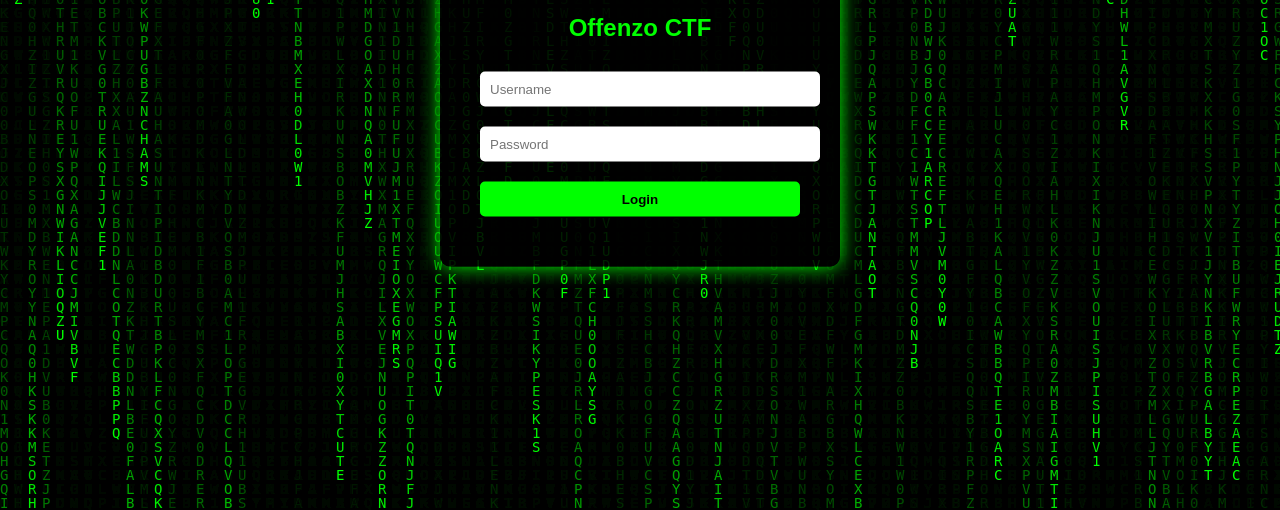
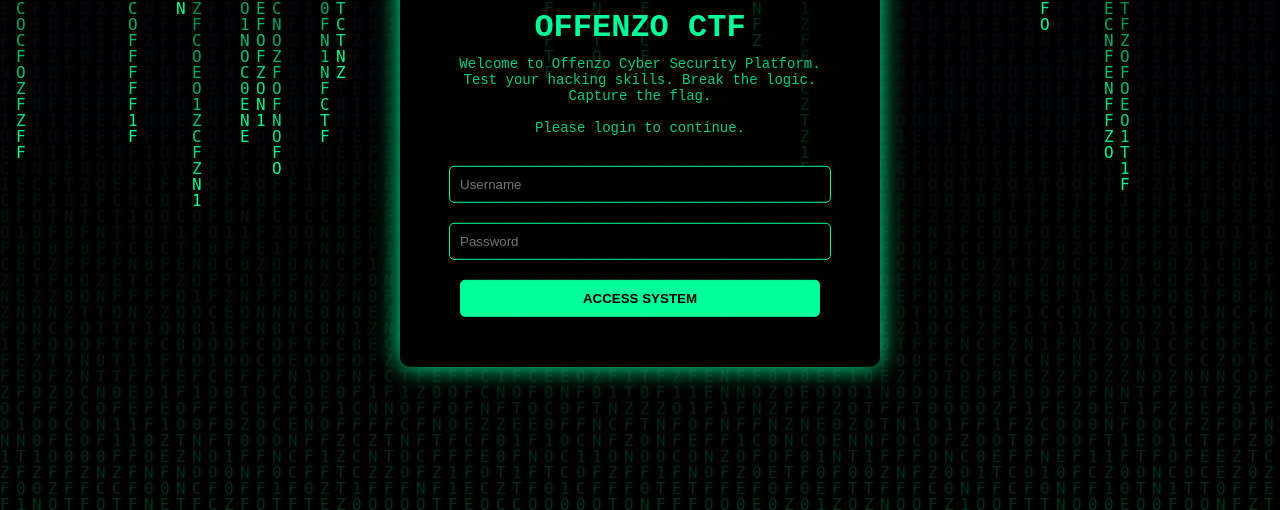
Before and after one commit to pavanmayamandiram-dotcom/ctf-web-challenge, a Python web app: template templates/login.html in a window 1280 px wide. Shown: the part 290-800 px from the top of the page. Run offline with Jinja, Linux system fonts and the light colour scheme; the template is opened without the code that fills it, so the values that code supplies are empty.

Commit message:
Add Professional Offenzo theme

```diff
--- a/templates/login.html
+++ b/templates/login.html
@@ -1,62 +1,83 @@
 <!DOCTYPE html>
 <html>
 <head>
-    <title>Offenzo CTF - Login</title>
+    <title>Offenzo CTF | Secure Login</title>
 
     <style>
         body {
             margin: 0;
-            padding: 0;
+            font-family: 'Courier New', monospace;
+            background: black;
+            color: #00ff99;
             overflow: hidden;
-            font-family: Arial, sans-serif;
-            background: black;
         }
 
         canvas {
             position: fixed;
             top: 0;
             left: 0;
-            z-index: 0;
+            z-index: -1;
         }
 
-        .login-box {
+        .container {
             position: absolute;
             top: 50%;
             left: 50%;
             transform: translate(-50%, -50%);
-            background: rgba(0, 0, 0, 0.85);
+            background: rgba(0,0,0,0.8);
             padding: 40px;
             border-radius: 10px;
-            box-shadow: 0 0 20px #00ff00;
+            box-shadow: 0 0 25px #00ff99;
+            width: 400px;
             text-align: center;
-            z-index: 1;
-            color: white;
-            width: 320px;
         }
 
-        .login-box h2 {
+        h1 {
+            color: #00ff99;
+            margin-bottom: 10px;
+        }
+
+        .welcome {
             margin-bottom: 20px;
-            color: #00ff00;
+            font-size: 14px;
+            color: #00cc88;
         }
 
         input {
-            width: 100%;
+            width: 90%;
             padding: 10px;
             margin: 10px 0;
-            border: none;
+            background: black;
+            border: 1px solid #00ff99;
+            color: #00ff99;
             border-radius: 5px;
         }
 
         input[type="submit"] {
-            background: #00ff00;
+            background: #00ff99;
             color: black;
             font-weight: bold;
             cursor: pointer;
         }
 
+        input[type="submit"]:hover {
+            background: #00cc88;
+        }
+
         .error {
             color: red;
             margin-bottom: 10px;
+        }
+
+        .hacker {
+            width: 120px;
+            animation: float 3s ease-in-out infinite;
+        }
+
+        @keyframes float {
+            0% { transform: translateY(0px); }
+            50% { transform: translateY(-10px); }
+            100% { transform: translateY(0px); }
         }
     </style>
 </head>
@@ -64,56 +85,64 @@
 
 <canvas id="matrix"></canvas>
 
-<div class="login-box">
-    <h2>Offenzo CTF</h2>
+<div class="container">
+
+    <img src="https://i.imgur.com/6X4J7bK.png" class="hacker">
+
+    <h1>OFFENZO CTF</h1>
+
+    <div class="welcome">
+        Welcome to Offenzo Cyber Security Platform.<br>
+        Test your hacking skills. Break the logic. Capture the flag.<br><br>
+        Please login to continue.
+    </div>
 
     {% if error %}
         <div class="error">{{ error }}</div>
     {% endif %}
 
     <form method="POST">
-        <input type="text" name="username" placeholder="Username">
-        <input type="password" name="password" placeholder="Password">
-        <input type="submit" value="Login">
+        <input type="text" name="username" placeholder="Username" required><br>
+        <input type="password" name="password" placeholder="Password" required><br>
+        <input type="submit" value="ACCESS SYSTEM">
     </form>
+
 </div>
 
 <script>
-    var canvas = document.getElementById("matrix");
-    var ctx = canvas.getContext("2d");
+    const canvas = document.getElementById("matrix");
+    const ctx = canvas.getContext("2d");
 
     canvas.height = window.innerHeight;
     canvas.width = window.innerWidth;
 
-    var letters = "01ABCDEFGHIJKLMNOPQRSTUVWXYZ";
-    letters = letters.split("");
+    const letters = "01OFFENZOCTF";
+    const fontSize = 16;
+    const columns = canvas.width / fontSize;
 
-    var fontSize = 14;
-    var columns = canvas.width / fontSize;
-
-    var drops = [];
-    for (var x = 0; x < columns; x++)
+    const drops = [];
+    for(let x = 0; x < columns; x++)
         drops[x] = 1;
 
-    function draw() {
+    function draw(){
         ctx.fillStyle = "rgba(0, 0, 0, 0.05)";
         ctx.fillRect(0, 0, canvas.width, canvas.height);
 
-        ctx.fillStyle = "#00ff00";
+        ctx.fillStyle = "#00ff99";
         ctx.font = fontSize + "px monospace";
 
-        for (var i = 0; i < drops.length; i++) {
-            var text = letters[Math.floor(Math.random() * letters.length)];
+        for(let i = 0; i < drops.length; i++){
+            const text = letters.charAt(Math.floor(Math.random() * letters.length));
             ctx.fillText(text, i * fontSize, drops[i] * fontSize);
 
-            if (drops[i] * fontSize > canvas.height && Math.random() > 0.975)
+            if(drops[i] * fontSize > canvas.height && Math.random() > 0.975)
                 drops[i] = 0;
 
             drops[i]++;
         }
     }
 
-    setInterval(draw, 33);
+    setInterval(draw, 80);  // Slow speed
 </script>
 
 </body>
```
Also changed, not shown: app.py (+9 -57 lines).
